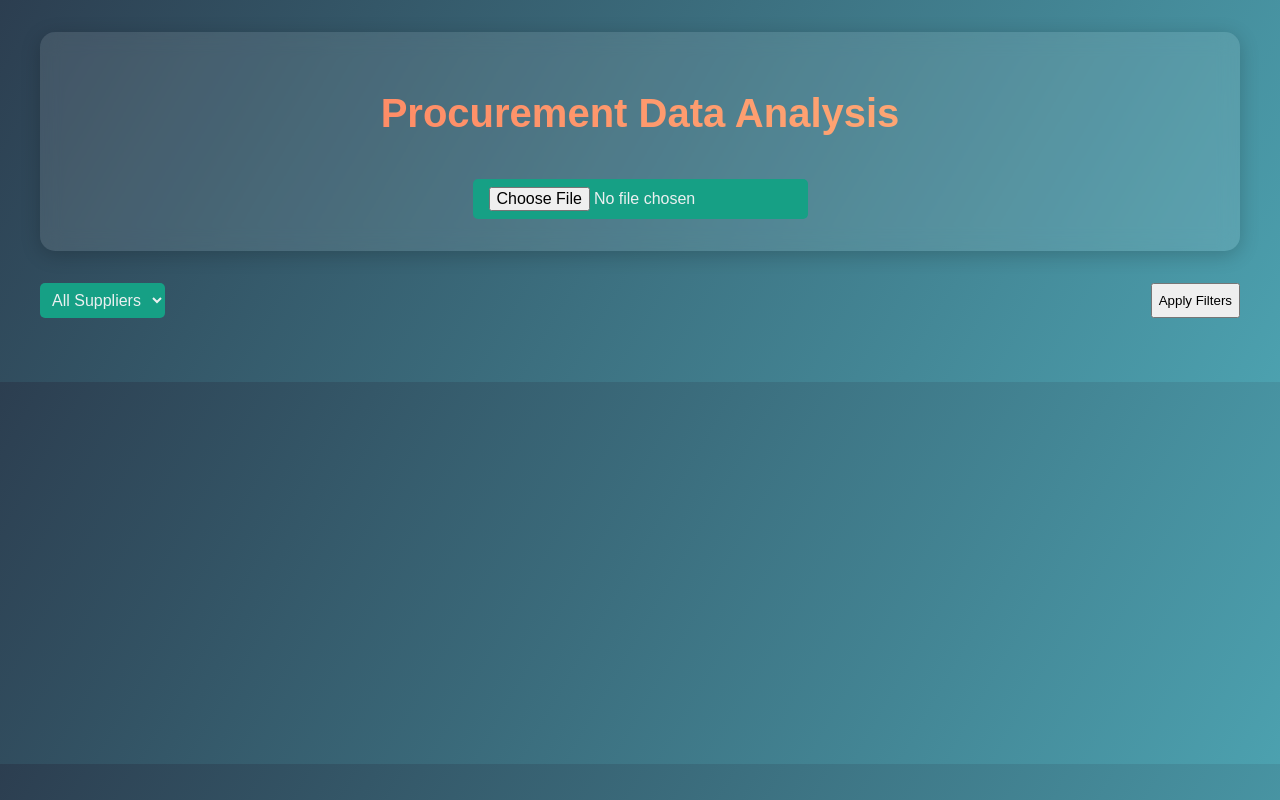
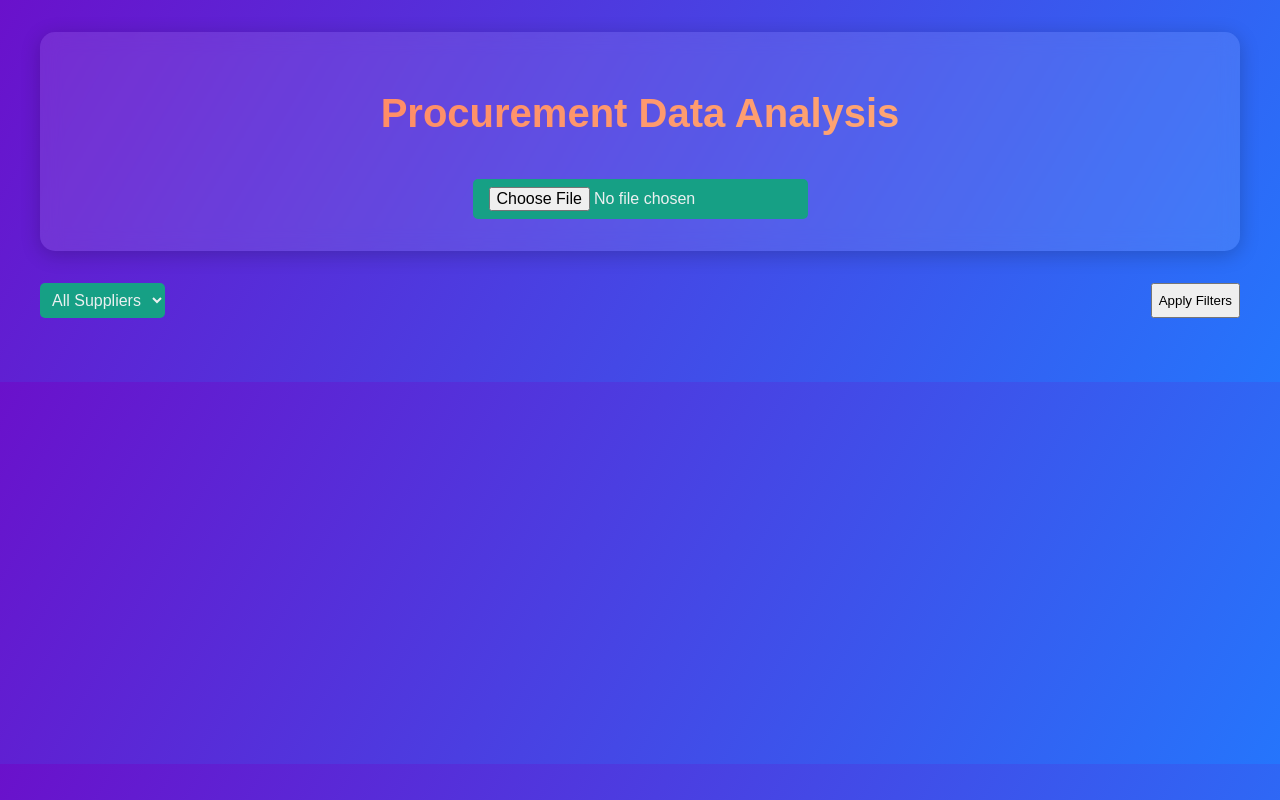
Before and after one commit to Nematov-Muhammadqodir/Analyzing-Lead-Time-Assignment, a plain HTML site: page index.html in a window 1280 px wide. Drawn offline with nearby package versions, Linux system fonts and the light colour scheme.

Commit message:
Update index.html

```diff
--- a/index.html
+++ b/index.html
@@ -9,7 +9,7 @@
         body {
             font-family: Arial, sans-serif;
             margin: 2rem;
-            background: linear-gradient(120deg, #2c3e50, #4ca1af);
+            background: linear-gradient(120deg, #6a11cb, #2575fc);
             color: #ecf0f1;
         }
         .container {
@@ -27,7 +27,7 @@
         }
         .upload-section h1 {
             font-size: 2.5rem;
-            background: linear-gradient(90deg, #ff7e5f, #feb47b);
+            background: linear-gradient(120deg, #ff7e5f, #feb47b);
             -webkit-background-clip: text;
             -webkit-text-fill-color: transparent;
         }
```
